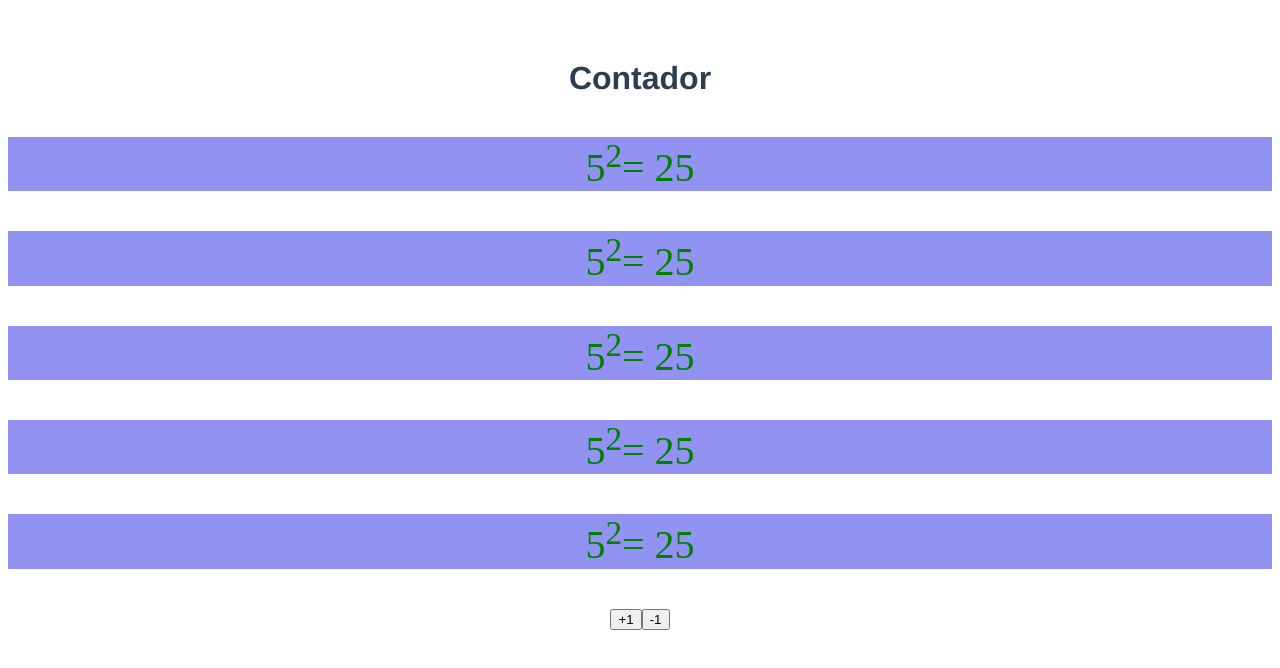
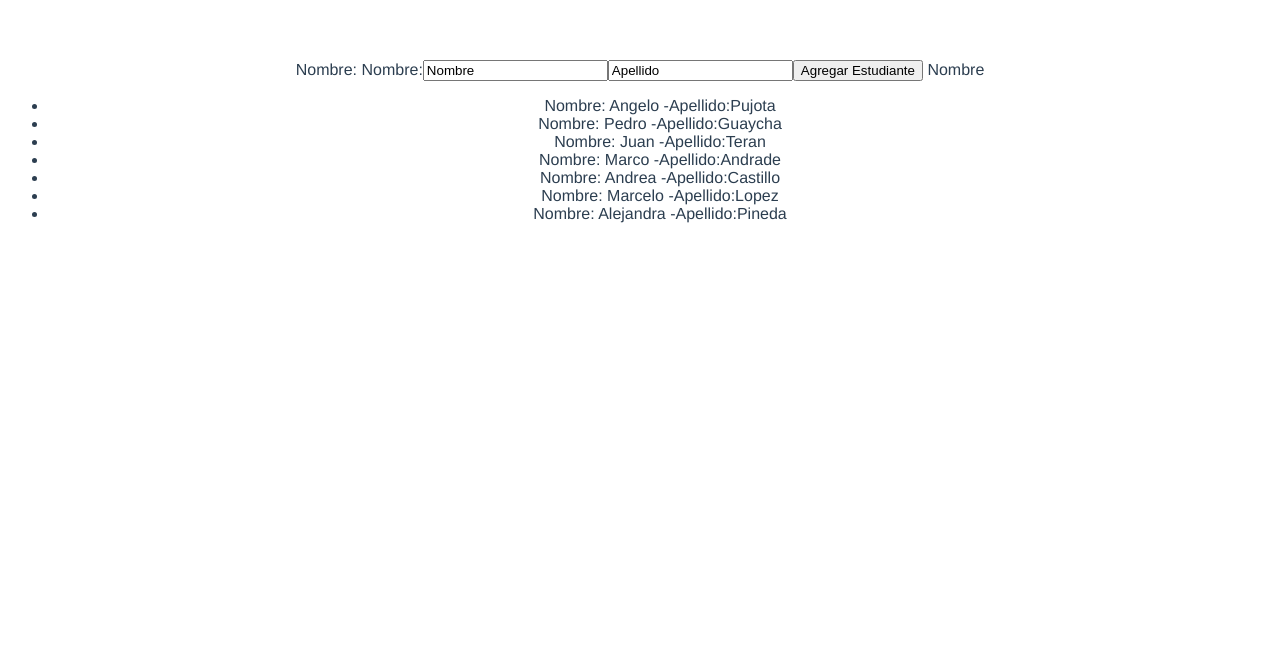
Before and after one commit to Zadhield/pw_u2_p8_ap, a Vue app: page / in a window 1280 px wide. Shown: the top 668 px of the page. Built offline with nearby package versions, Linux system fonts and the light colour scheme.

Commit message:
Directivas taller14

```diff
--- a/src/App.vue
+++ b/src/App.vue
@@ -1,16 +1,20 @@
 <template>
   <!--<hm/> -->
-  <Contador/>
+  <!--<Contador/>-->
+  <EstudianteView/>
 </template>
 
 <script>
 import hm from './views/HolaMundoView.vue'
 import Contador from "@/views/ContadorView.vue"
+import EstudianteView from "@/views/EstudianteView.vue"
 
 export default {
   name: 'App',
   components: {
-    Contador
+    hm,
+    Contador,
+    EstudianteView,
   }
 }
 </script>
--- a/src/components/Contador.vue
+++ b/src/components/Contador.vue
@@ -1,15 +1,11 @@
 <template>
   <div class="container">
-    <h1>Contador</h1>
-    <p>{{ this.numero }}<sup>2</sup>= {{calCuadrado}}</p>
+    <h1>{{title}}</h1>
     <p>{{ this.numero }}<sup>2</sup>= {{calCuadrado}}</p>
 
-    <p>{{ this.numero}}<sup>2</sup>= {{calCuadrado}}</p>
-    <p>{{ this.numero }}<sup>2</sup>= {{calCuadrado}}</p>
-    <p>{{ this.numero}}<sup>2</sup>= {{calCuadrado}}</p>
     <div>
         <button v-on:click="incrementar()">+1</button>
-        <button v-on:click="decrementar()">-1</button>
+        <button @click="decrementar()">-1</button>
     </div>
     <!--
     <p>{{ numero + 1 }}</p>
@@ -26,10 +22,28 @@
 
 <script>
 export default {
+ /*props: ['title', 'value'],*/
+    props:{
+      title:String,
+      value:{
+        type:Number,
+        required: false,
+        default :100,
+        validator(value) {
+          return value>0;
+        }
+      },
+      p1:Boolean,
+      p2:Array,
+      p3:Object,
+      p4:Function,
+      p5:Date,
+      p6:Symbol,
+    },
   data() {
     return {
-      numero: 5,
-      texto: "Angelo Pujota",
+      numero: this.value,
+      titulo: "Contador",
       activo: true,
       usuario: {
         nombre: "Angelo",
@@ -57,8 +71,16 @@
         console.log("Entro a la propiedad computada");
         return this.numero*this.numero;
     },
+    created(){
+      if(this.value >0 ){
+        console.log('Es correcto')
+      } else {
+        throw new Error ('Error el valor no puede ser menor que cero')
+      }
+    }
 
   },
+
 };
 </script>
 
--- /dev/null
+++ b/src/components/Estudiante.vue
@@ -0,0 +1,47 @@
+<template>
+  <div class="container">
+    <label for="id_nombre"> Nombre:</label>
+     <label for="id_apellido"> Nombre:</label>
+    <input v-model="nuevoNombre" id="id_nombre" type="text" />
+     <input v-model="nuevoApellido" id="id_apellido" type="text" />
+    <button v-on:click ="agregarEstudiante()">Agregar Estudiante</button>
+    {{ nuevoNombre }}
+    <ul>
+      <li v-for="{ nombre, apellido } in lista" :key="nombre">
+        Nombre: {{ nombre }} -Apellido:{{ apellido }}
+      </li>
+    </ul>
+  </div>
+</template>
+
+<script>
+export default {
+  data() {
+    return {
+      nuevoNombre: "Nombre",
+      nuevoApellido:"Apellido",
+      lista: [
+        { nombre: "Angelo", apellido: "Pujota" },
+        { nombre: "Pedro", apellido: "Guaycha" },
+        { nombre: "Juan", apellido: "Teran" },
+        { nombre: "Marco", apellido: "Andrade" },
+        { nombre: "Andrea", apellido: "Castillo" },
+        { nombre: "Marcelo", apellido: "Lopez" },
+        { nombre: "Alejandra", apellido: "Pineda" },
+      ],
+    };
+  },
+  methods:{
+    agregarEstudiante(){
+        const nuevo= {
+            nombre:this.nuevoNombre,
+            apellido:this.nuevoApellido,
+        }
+        this.lista.unshift(nuevo);
+    }
+  }
+};
+</script>
+
+<style>
+</style>
--- a/src/views/ContadorView.vue
+++ b/src/views/ContadorView.vue
@@ -1,18 +1,30 @@
 <template>
   <div>
-    <Contador/>
+    <Contador title="Titulo 1" v-bind:value="1" />
+    <Contador title="Titulo 2" :value="metodo1()" />
+    <Contador title="Titulo 3" />
   </div>
 </template>
 
 <script>
-import Contador from '@/components/Contador.vue'
+import Contador from "@/components/Contador.vue";
 export default {
-    components: {
-        Contador,
+  components: {
+    Contador,
+  },
+  data() {
+    return {
+      numero: 20,
+    };
+  },
+  methods: {
+    metodo1() {
+      return 2 + 9;
     },
-
+  },
 };
 </script>
 
+
 <style>
 </style>
--- /dev/null
+++ b/src/views/EstudianteView.vue
@@ -0,0 +1,18 @@
+<template>
+  <div>
+    <Estudiante/>
+  </div>
+</template>
+
+<script>
+import Estudiante from "@/components/Estudiante.vue"
+export default {
+components:{
+    Estudiante,
+}
+}
+</script>
+
+<style>
+
+</style>
```
